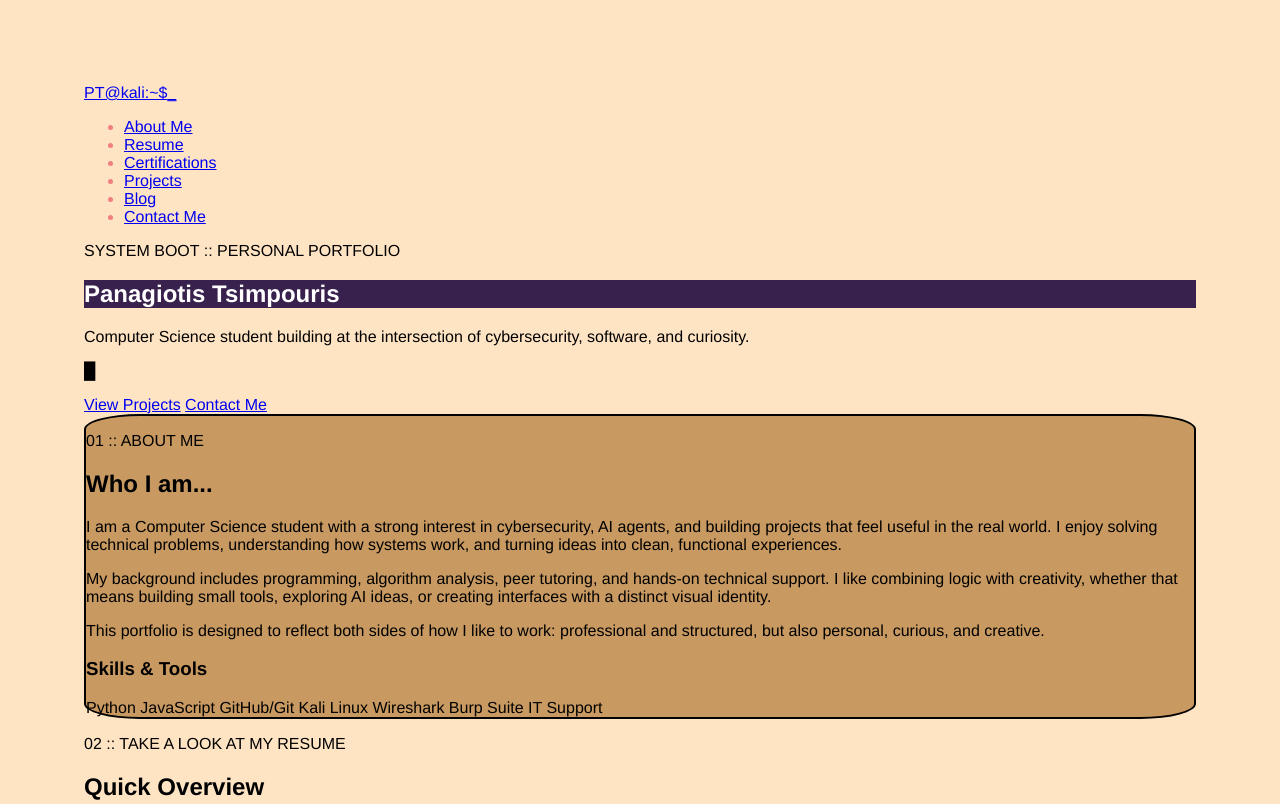
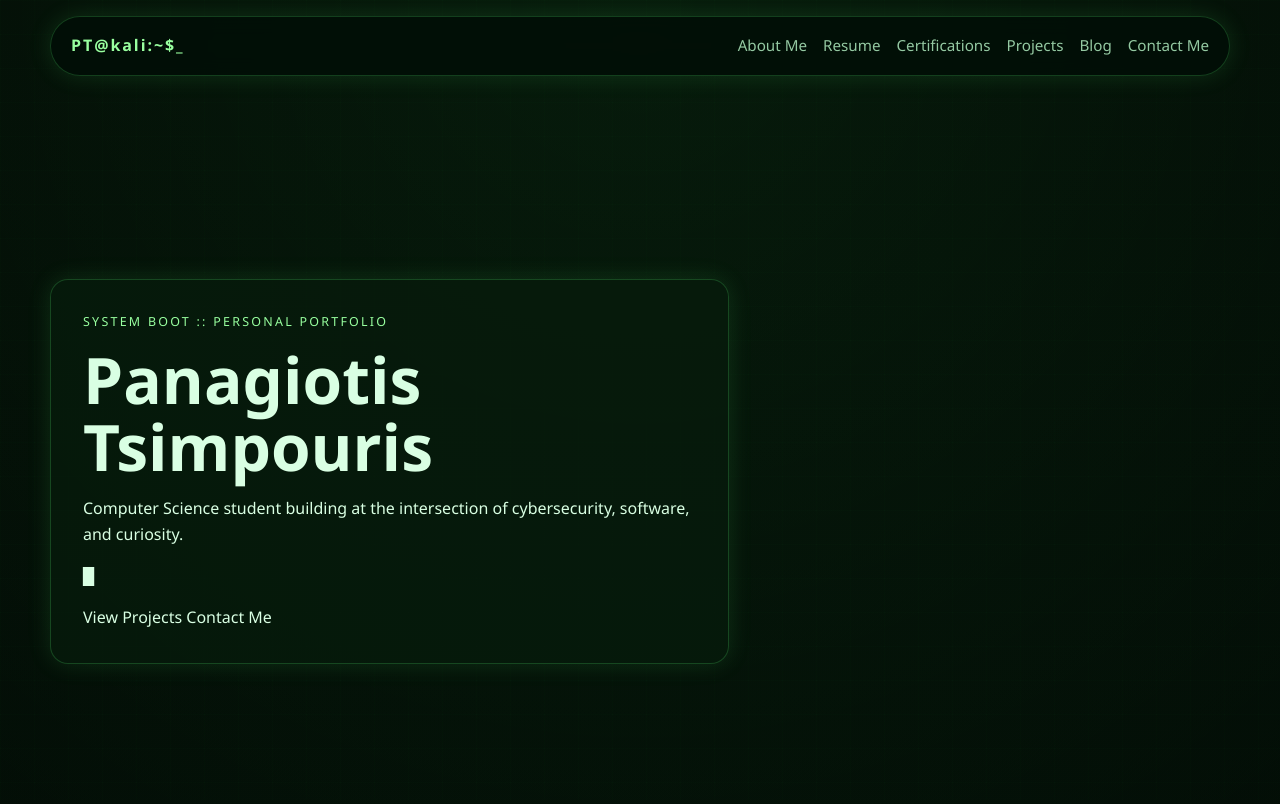
Before and after one commit to lc24-0260/finalprojectwebdev, a plain HTML site: page index.html in a window 1280 px wide. Shown: the top 804 px of the page. Drawn offline with Linux system fonts and the light colour scheme.

Commit message:
Added CSS structure

```diff
--- a/styles.css
+++ b/styles.css
@@ -1,38 +1,193 @@
 :root {
-
+    --bg: #041105;
+    --bg-soft: #08180c;
+    --panel: rgba(7, 28, 12, 0.78);
+    --panel-border: rgba(92, 255, 120, 0.2);
+    --text: #d9ffe3;
+    --muted: #94c9a2;
+    --accent: #63ff7c;
+    --accent-strong: #98ff9f;
+    --shadow: 0 0 24px rgba(99, 255, 124, 0.12);
+    --radius: 18px;
+    --max-width: 1180px;
 }
 
-body{
-    background-color: bisque;
-    font-family: "Helvetica Neue", sans-serif;
-    margin: 5pc;
-    padding: 4px;
+* {
+    box-sizing: border-box;
 }
 
-h1{
-    background-color: rgb(57, 33, 78);
-    color: white;
+html {
+    scroll-behavior: smooth;
 }
 
-.menu{
-    color: lightcoral;
+body {
+    margin: 0;
+    font-family: "Segoe UI", Tahoma, Geneva, Verdana, sans-serif;
+    background:
+    radial-gradient(circle at top, rgba(61, 255, 100, 0.08), transparent 30%),
+    linear-gradient(180deg, #020804 0%, #031108 55%, #010603 100%);
+    color: var(--text);
+    min-height: 100vh;
+    line-height: 1.6;
 }
 
-#about{
-    background-color: rgb(200, 153, 97);
-    border: 2px solid black;
-    border-radius: 5%;
-    box-shadow: inset;
+body::selection {
+    background: rgba(99, 255, 124, 0.3);
+}
+
+.grid-overlay {
+    position: fixed;
+    inset: 0;
+    background-image:
+    linear-gradient(rgba(99, 255, 124, 0.045) 1px, transparent 1px),
+    linear-gradient(90deg, rgba(99, 255, 124, 0.045) 1px, transparent 1px);
+    background-size: 34px 34px;
+    pointer-events: none;
+    opacity: 0.35;
+    z-index: -1;
+}
+
+.shell {
+    width: min(var(--max-width), calc(100% - 2rem));
+    margin: 0 auto;
+}
+
+.site-header {
+    position: sticky;
+    top: 0;
+    z-index: 10;
+    display: flex;
+    justify-content: space-between;
+    align-items: center;
+    gap: 1rem;
+    width: min(var(--max-width), calc(100% - 2rem));
+    margin: 1rem auto 0;
+    padding: 1rem 1.25rem;
+    border: 1px solid var(--panel-border);
+    border-radius: 999px;
+    background: rgba(2, 15, 6, 0.86);
+    backdrop-filter: blur(10px);
+    box-shadow: var(--shadow);
+}
+
+.brand {
+    color: var(--accent-strong);
+    text-decoration: none;
+    font-weight: 800;
+    letter-spacing: 0.12em;
+}
+
+.brand-cursor,
+.cursor {
+    animation: blink 1s steps(1) infinite;
+}
+
+.menu {
+    list-style: none;
+    display: flex;
+    flex-wrap: wrap;
+    justify-content: flex-end;
+    gap: 1rem;
+    margin: 0;
+    padding: 0;
+}
+
+.menu a,
+a {
+    color: var(--text);
+    text-decoration: none;
+}
+
+.menu a {
+    font-size: 0.95rem;
+    color: var(--muted);
+    transition: color 0.2s ease, text-shadow 0.2s ease;
+}
+
+.menu a:hover,
+.menu a:focus-visible,
+a:hover,
+a:focus-visible {
+    color: var(--accent-strong);
+    text-shadow: 0 0 12px rgba(99, 255, 124, 0.45);
+}
+
+.section {
+    padding: 5.5rem 0 0;
+}
 
 
+.hero {
+    min-height: calc(100vh - 6rem);
+    display: grid;
+    grid-template-columns: 1.35fr 0.95fr;
+    align-items: center;
+    gap: 1.5rem;
 }
 
-a:hover{
-    color:lightblue;
+.panel {
+    background: var(--panel);
+    border: 1px solid var(--panel-border);
+    border-radius: var(--radius);
+    padding: 1.4rem;
+    box-shadow: var(--shadow);
 }
 
-.container{
-    margin: 0 auto;
-    max-width: 800px;
-    padding:24px;
+.hero-copy {
+    padding: 2rem;
 }
+
+.hero-photo {
+    width: min(100%, 420px);
+    aspect-ratio: 1;
+    margin-inline: auto;
+    padding: 0.75rem;
+    border-radius: 50%;
+    overflow: hidden;
+    background:
+    radial-gradient(circle at 30% 30%, rgba(99, 255, 124, 0.14), transparent 45%),
+    rgba(3, 18, 7, 0.92);
+}
+
+.hero-photo-image {
+    display: block;
+    width: 100%;
+    height: 100%;
+    object-fit: cover;
+    object-position: center;
+    border-radius: 50%;
+    border: 1px solid rgba(99, 255, 124, 0.22);
+    box-shadow: 0 20px 48px rgba(0, 0, 0, 0.34);
+}
+
+.eyebrow {
+    margin: 0 0 0.85rem;
+    color: var(--accent-strong);
+    letter-spacing: 0.18em;
+    font-size: 0.78rem;
+    text-transform: uppercase;
+}
+
+h1,
+h2,
+h3,
+p,
+ul {
+    margin-top: 0;
+}
+
+h1 {
+    font-size: clamp(2.4rem, 5vw, 4.75rem);
+    line-height: 1.05;
+    margin-bottom: 1rem;
+}
+
+h2 {
+    font-size: clamp(1.8rem, 3vw, 2.7rem);
+    margin-bottom: 0.65rem;
+}
+
+h3 {
+    font-size: 1.1rem;
+    margin-bottom: 0.5rem;
+}
```
